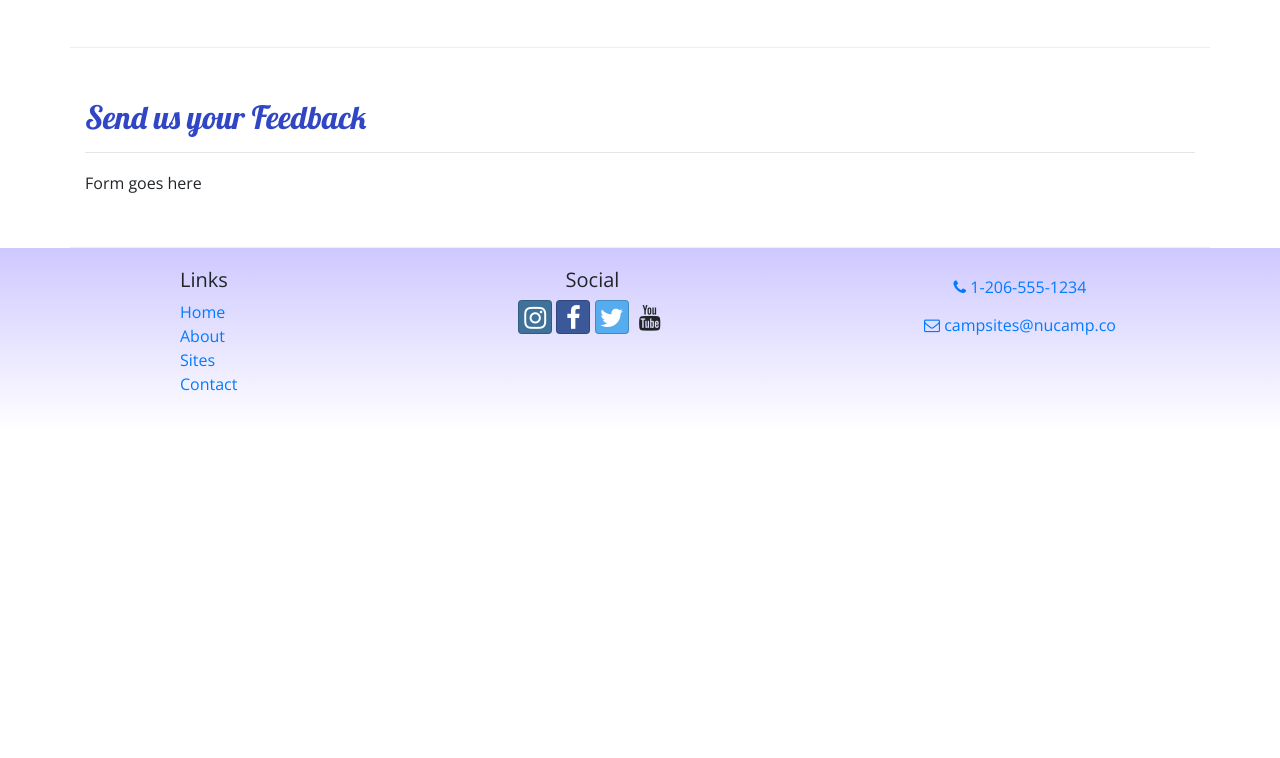
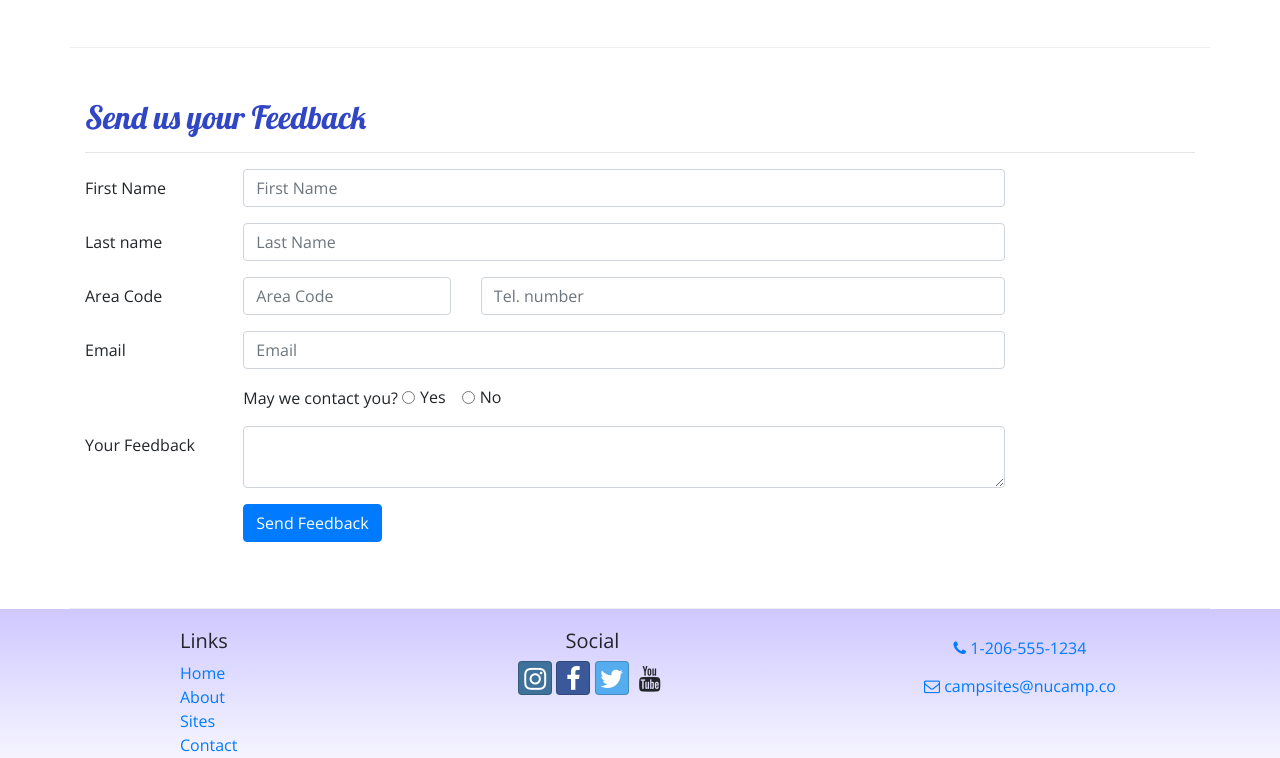
Before and after one commit to tru3-f8/nucampsite-bootstrap, a website: page contactus.html in a window 1280 px wide. Shown: the part 527-1285 px from the top of the page. Before the commit the page ends 959 px from the top, so only its background shows below. Drawn offline with nearby package versions, Linux system fonts and the light colour scheme.

Commit message:
Bootstrap Project Setup

```diff
--- a/contactus.html
+++ b/contactus.html
@@ -80,10 +80,61 @@
                 <hr />
             </div>
             <div class="col-md-10">
-                Form goes here
+                <form>
+                    <div class="form-group row">
+                        <label for="firstName" class="col-md-2 col-form-label"> First Name </label>
+                        <div class="col-md-10">
+                            <input type="text" class="form-control" id="firstName" name="firstName" placeholder="First Name" />
+                        </div>
+                    </div>
+                    <div class="form-group row">
+                        <label for="lastName" class="col-md-2 col-form-label"> Last name </label>
+                        <div class="col-md-10">
+                            <input type="text" class="form-control" id="lastName" name="lastName" placeholder="Last Name" />
+                        </div>
+                    </div>
+                    <div class="form-group row">
+                        <label for="areaCode" class="col-md-2 col-form-label"> Area Code </label>
+                        <div class="col-5 col-md-3">
+                            <input type="tel" class="form-control" id="areaCode" name="areaCode" placeholder="Area Code" />
+                        </div>
+                        <div class="col-7">
+                            <input type="tel" class="form-control" id="telNum" name="telNum" placeholder="Tel. number" />
+                        </div>
+                    </div>
+                    <div class="form-group row">
+                        <label for="email" class="col-md-2 col-form-label"> Email </label>
+                        <div class="col-md-10">
+                            <input type="email" class="form-control" id="email" name="email" placeholder="Email" />
+                        </div>
+                    </div>
+                    <div class="form-group row">
+                        <div class="col offset-md-2">
+                            May we contact you?
+                            <div class="form-check form-check-inline">
+                                <input type="radio" class="form-check-input" id="contactYes" name="contactRadios" value="yes" />
+                                <label type="contactYes" class="form-check-label"> Yes </label>
+                            </div>
+                            <div class="form-check form-check-inline">
+                                <input type="radio" class="form-check-input" id="contactNo" name="contactRadios" value="no" />
+                                <label for="contactNo" class="form-check-label"> No </label>
+                            </div>
+                        </div>
+                    </div>
+                    <div class="form-group row">
+                        <label for="feedback" class="col-md-2 col-form-label"> Your Feedback </label>
+                        <div class="col-md-10">
+                            <textarea class="form-control" id="feedback" name="feedback" row="8"></textarea>
+                        </div>
+                    </div>
+                    <div class="form-group row">
+                        <div class="offset-md-2 col-md-10">
+                            <button type="submit" class="btn btn-primary"> Send Feedback </button>
+                        </div>
+                    </div>
+                </form>
             </div>
        </div>
-
     </div>
 
     <footer>
```
